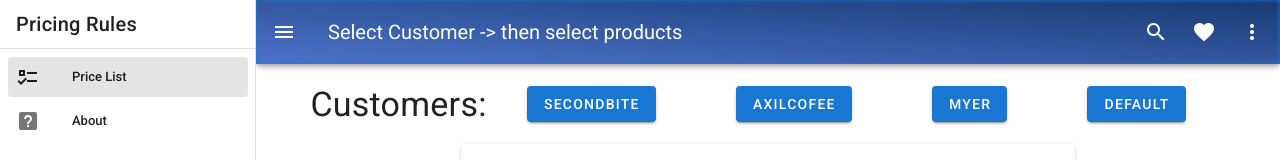
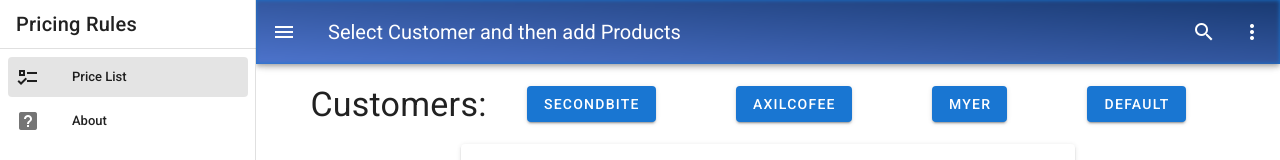
Before and after one commit to manojkmishra/pricerules, a Vue app: page / in a window 1280 px wide. Shown: the top 160 px of the page. Built offline with nearby package versions, Linux system fonts and the light colour scheme.

Commit message:
icon removed

```diff
--- a/src/App.vue
+++ b/src/App.vue
@@ -37,7 +37,7 @@
 
       <v-app-bar-nav-icon @click="drawer=!drawer"></v-app-bar-nav-icon>
 
-      <v-app-bar-title>Select Customer -> then select products</v-app-bar-title>
+      <v-app-bar-title>Select Customer and then add Products</v-app-bar-title>
 
       <v-spacer></v-spacer>
 
@@ -45,9 +45,6 @@
         <v-icon>mdi-magnify</v-icon>
       </v-btn>
 
-      <v-btn icon>
-        <v-icon>mdi-heart</v-icon>
-      </v-btn>
 
       <v-btn icon>
         <v-icon>mdi-dots-vertical</v-icon>
```
